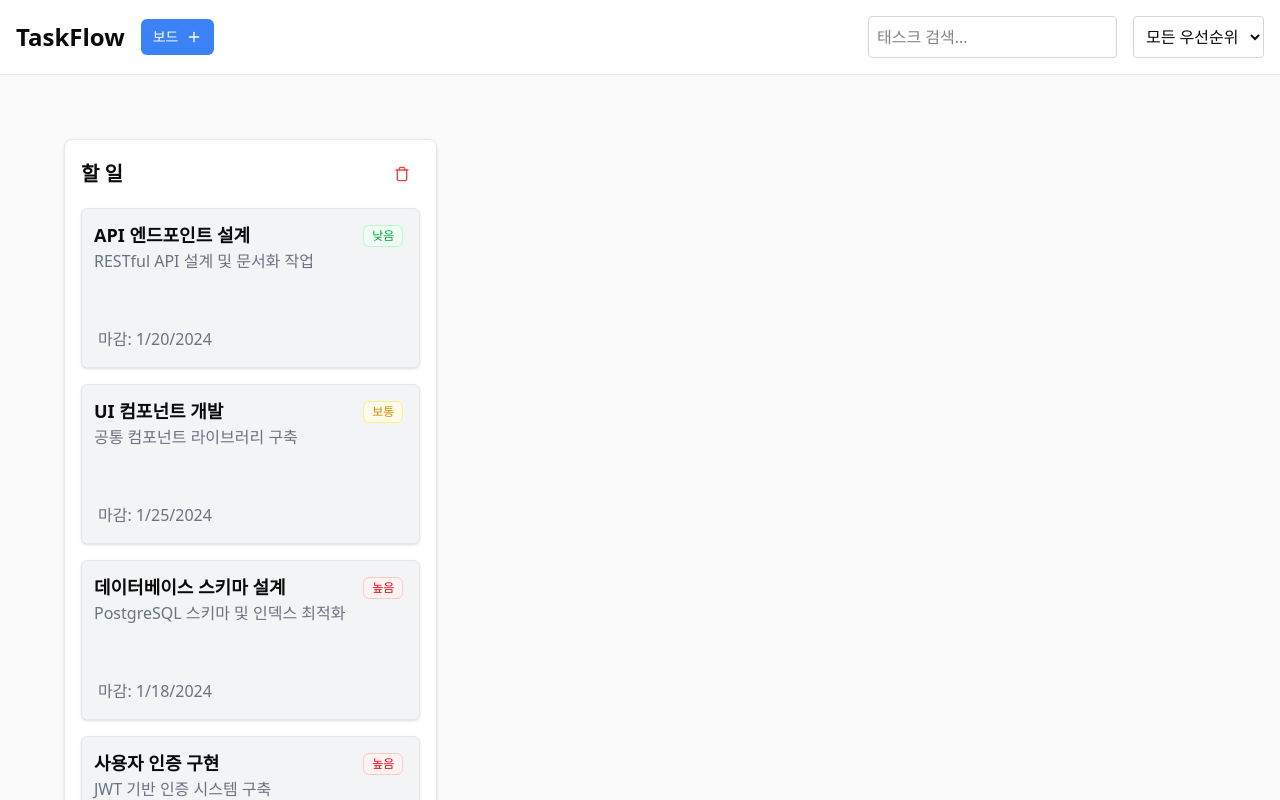
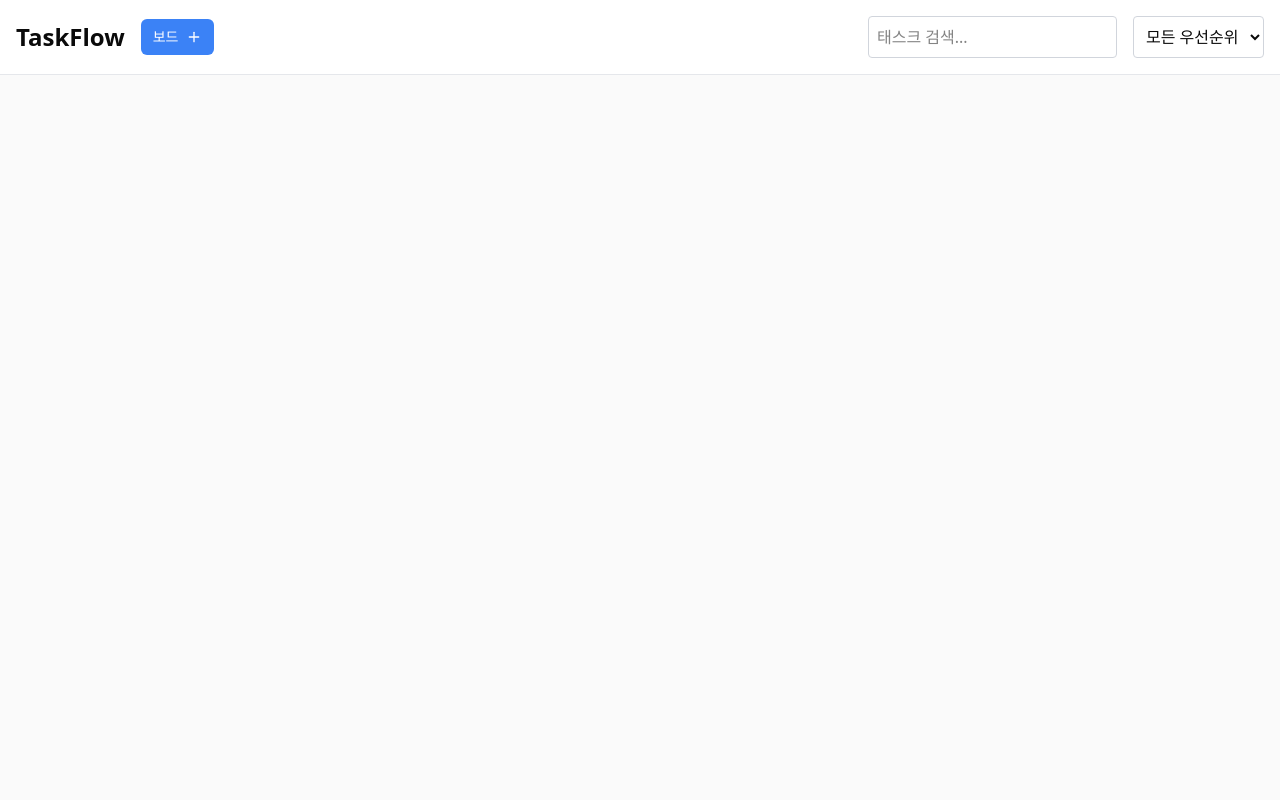
Before and after one commit to Yangs1s/task_flow, a Next.js app: page / in a window 1280 px wide. Shown: the top 800 px of the page. Built offline with nearby package versions, Linux system fonts and the light colour scheme.

Commit message:
feat: AddBoardButton, column,board store추가 테스트도 추가

```diff
--- a/app/page.tsx
+++ b/app/page.tsx
@@ -1,18 +1,10 @@
-import { TaskColumn } from "@/src/entities/column/ui";
-import { TaskCard } from "../src/entities/task/ui";
-import { mockTasks } from "@/src/entities/task/model/mockData";
+import { BoardContainer } from "@/src/widgets/board";
 
 export default function Home() {
   return (
     <div className="flex min-h-screen items-center justify-center bg-zinc-50 font-sans dark:bg-black">
       <main className="flex min-h-screen w-full bg-color-background px-16 py-16">
-        <div className="grid grid-cols-3 grid-rows-4 w-full gap-4">
-          <TaskColumn>
-            {mockTasks.slice(0, 4).map((task) => (
-              <TaskCard key={task.id} {...task} />
-            ))}
-          </TaskColumn>
-        </div>
+        <BoardContainer boardId="board-1" />
       </main>
     </div>
   );
--- a/src/entities/column/ui/TaskColumn.tsx
+++ b/src/entities/column/ui/TaskColumn.tsx
@@ -1,13 +1,38 @@
+'use client'
+
 import { AddTaskButton } from "@/src/features/task/ui"
 import { DeleteColumnButton } from "@/src/features/column/ui"
-export const TaskColumn = ({ children }: { children: React.ReactNode }) => {
+import { useTaskStore } from "@/src/entities/task/model/taskStore"
+import { TaskCard } from "@/src/entities/task/ui"
+import { Column } from "../model/types"
+import { useMemo } from "react"
+
+interface TaskColumnProps {
+  column: Column
+}
+
+export const TaskColumn = ({ column }: TaskColumnProps) => {
+  const allTasks = useTaskStore((state) => state.tasks)
+
+  const tasks = useMemo(() => {
+    return allTasks
+      .filter((task) => task.columnId === column.id)
+      .sort((a, b) => (a.order || 0) - (b.order || 0))
+  }, [allTasks, column.id])
+
   return (
-    <div className="bg-card text-card-foreground border border-border p-4 rounded-lg shadow-sm gap-4 flex flex-col h-full">
+    <div className="bg-card text-card-foreground border border-border p-4 rounded-lg shadow-sm gap-4 flex flex-col min-w-80 h-fit">
       <div className="flex items-center justify-between">
-      <h1 className="text-xl font-bold">할 일</h1>
+        <h1 className="text-xl font-bold">{column.title}</h1>
         <DeleteColumnButton />
       </div>
-      {children}
+
+      <div className="flex flex-col gap-3">
+        {tasks.map((task) => (
+          <TaskCard key={task.id} {...task} />
+        ))}
+      </div>
+
       <AddTaskButton />
     </div>
   )
--- a/src/features/board/add-board/ui/AddBoardButton.tsx
+++ b/src/features/board/add-board/ui/AddBoardButton.tsx
@@ -1,6 +1,14 @@
 'use client'
 import { Button } from "@/src/shared/ui/button";
 import { PlusIcon } from "lucide-react";
+
+
+
+type AddBoardButtonProps = React.ComponentPropsWithoutRef<'button'>
+
+type ButtonProps = {
+  onClick:AddBoardButtonProps['onClick']
+}
 
 export const AddBoardButton = () => {
   const handleAddBoard = () => {
--- /dev/null
+++ b/src/widgets/board/index.ts
@@ -0,0 +1 @@
+export * from './ui'
--- /dev/null
+++ b/src/widgets/board/ui/BoardContainer.tsx
@@ -0,0 +1,23 @@
+'use client'
+
+import { useColumnStore } from "@/src/entities/column/model/columnStore"
+import { TaskColumn } from "@/src/entities/column/ui"
+import {useMemo } from 'react'
+interface BoardContainerProps {
+  boardId: string
+}
+
+export const BoardContainer = ({ boardId }: BoardContainerProps) => {
+  const allColumns = useColumnStore((state) => state.columns)
+
+  const columns = useMemo(() => {
+    return allColumns.sort((a, b) => a.order - b.order)
+  }, [allColumns])
+  return (
+    <div className="flex gap-4 overflow-x-auto p-4">
+      {columns?.map((column) => (
+        <TaskColumn key={column.id} column={column} />
+      ))}
+    </div>
+  )
+}
--- /dev/null
+++ b/src/widgets/board/ui/index.ts
@@ -0,0 +1 @@
+export * from './BoardContainer'
```
Also changed, not shown: src/entities/column/ui/index.ts (line endings or trailing spaces).
